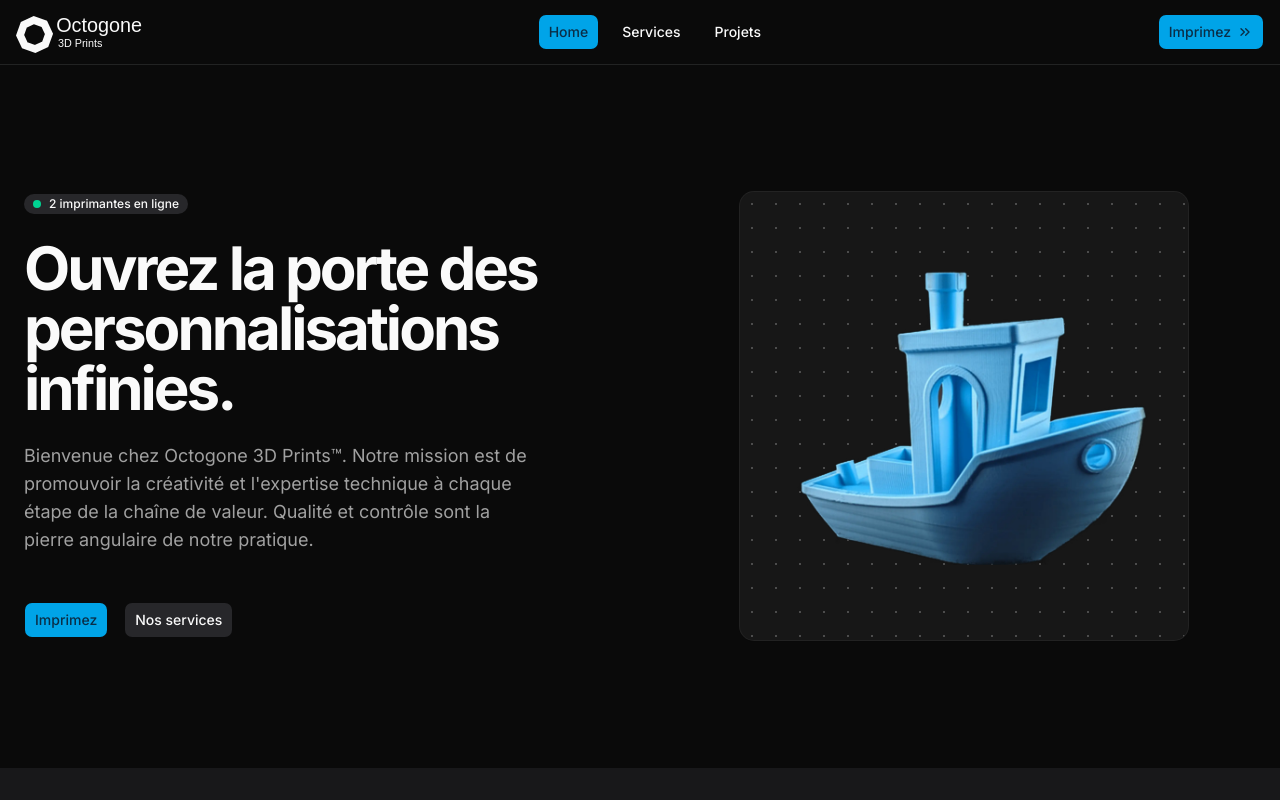
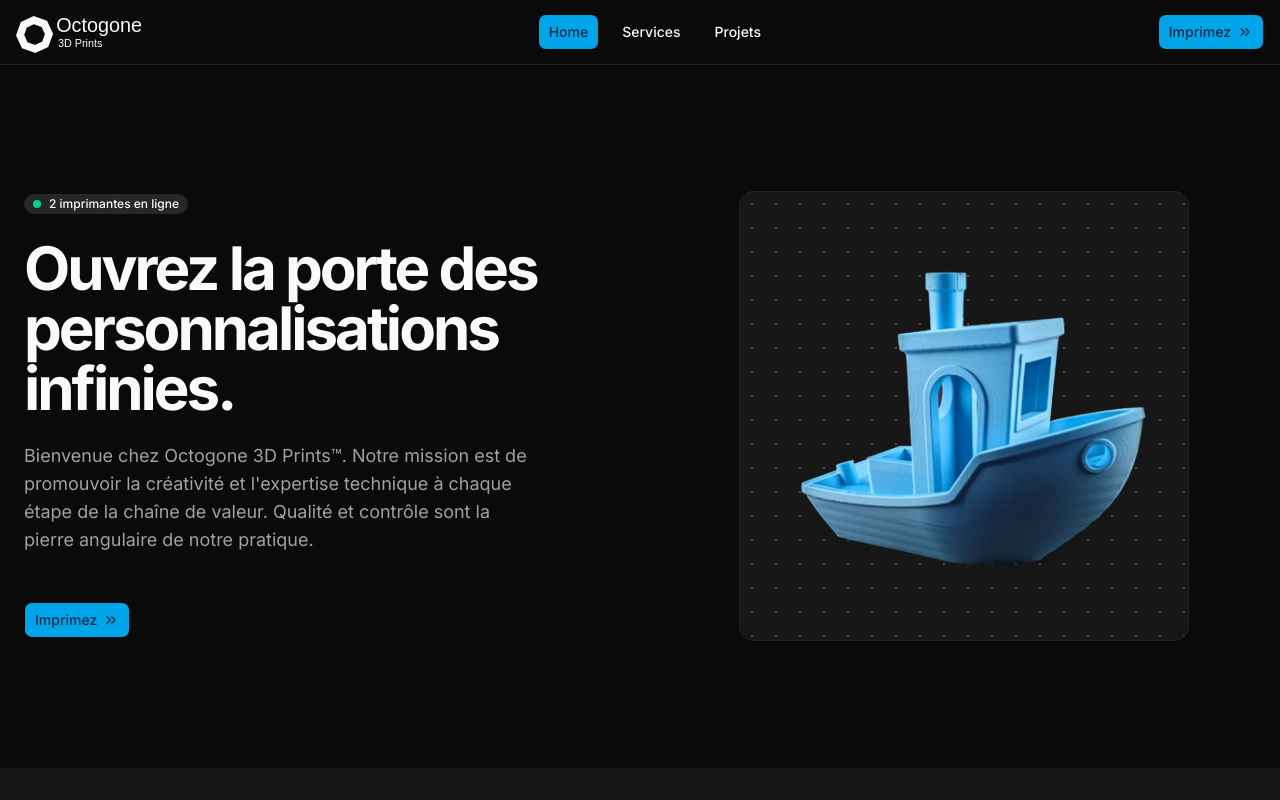
Before and after one commit to TechnologiesOctogone/octogone-3d-prints-website, a Next.js app: page / in a window 1280 px wide. Shown: the top 800 px of the page. Built offline with nearby package versions, Linux system fonts and the light colour scheme.

Commit message:
feat: remove none native buttons

```diff
--- a/src/components/layout/header.tsx
+++ b/src/components/layout/header.tsx
@@ -6,7 +6,7 @@
 import { LogoFull } from "@/components/icons/logo-full";
 import { LINKS } from "@/config/navigation";
 import { cn } from "@/lib/utils";
-import { Button, buttonVariants } from "../ui/button";
+import { buttonVariants } from "../ui/button";
 import {
   Drawer,
   DrawerContent,
@@ -57,14 +57,15 @@
   return (
     <nav className={`flex items-center gap-3 ${className ?? ""}`}>
       {LINKS.map((link) => (
-        <Button
+        <Link
           key={link.id}
-          variant={active === link.id ? "default" : "ghost"}
-          render={<Link href={`#${link.id}`} />}
-          nativeButton={false}
+          href={`#${link.id}`}
+          className={buttonVariants({
+            variant: active === link.id ? "default" : "ghost",
+          })}
         >
           {link.label}
-        </Button>
+        </Link>
       ))}
     </nav>
   );
--- a/src/components/modules/hero.tsx
+++ b/src/components/modules/hero.tsx
@@ -1,9 +1,9 @@
 import Image from "next/image";
-import Link from "next/link";
 import { AspectRatio } from "@/components/ui/aspect-ratio";
 import { Badge } from "@/components/ui/badge";
-import { Button } from "@/components/ui/button";
+import { buttonVariants } from "@/components/ui/button";
 import { Card } from "@/components/ui/card";
+import { Action } from "../layout/action";
 
 export function PrinterStatusBadge() {
   return (
@@ -30,21 +30,7 @@
       </p>
 
       <div className="flex w-full flex-col gap-3 sm:w-auto sm:flex-row lg:gap-4">
-        <Button
-          render={<Link href="#contact" />}
-          nativeButton={false}
-          className="w-full sm:w-auto"
-        >
-          Imprimez
-        </Button>
-        <Button
-          variant="secondary"
-          render={<Link href="#services" />}
-          nativeButton={false}
-          className="w-full sm:w-auto"
-        >
-          Nos services
-        </Button>
+        <Action className={buttonVariants()} />
       </div>
     </div>
   );
```
